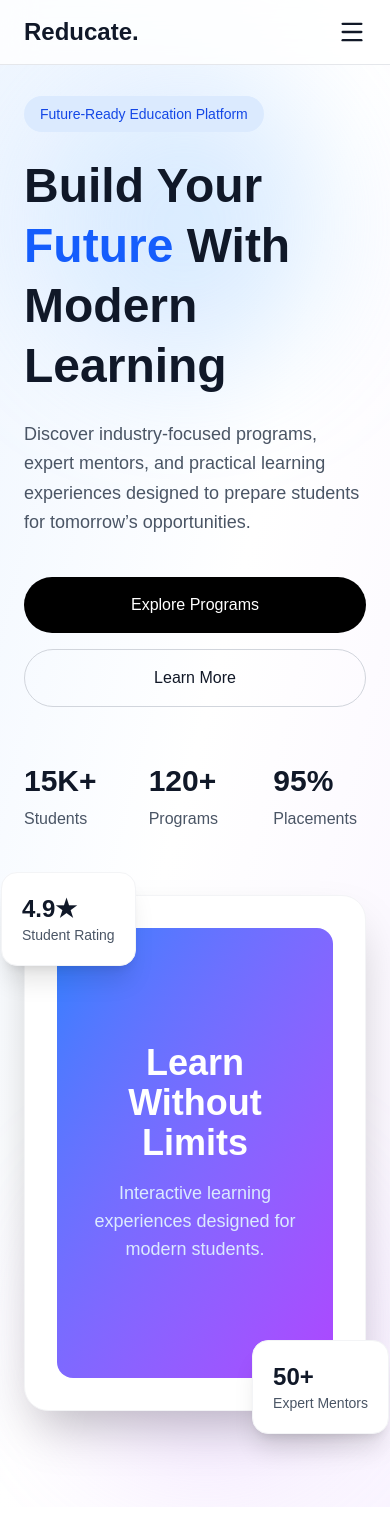
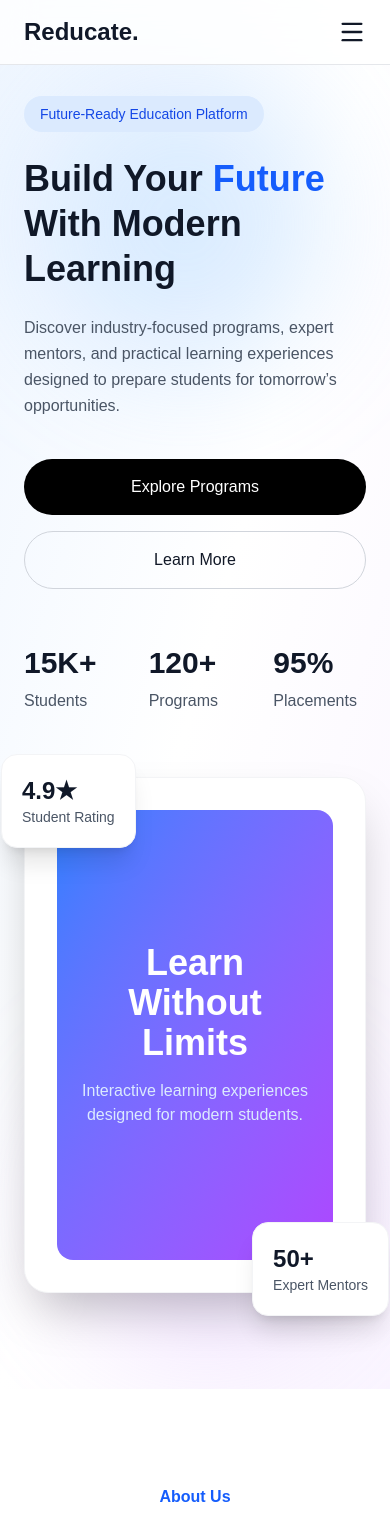
Before and after one commit to DMANOJKUMAR16/reducate-modern-landing-page, a Next.js app: page / in a window 390 px wide. Shown: the top 1531 px of the page. Built offline with nearby package versions, Linux system fonts and the light colour scheme.

Commit message:
Optimize mobile responsiveness and typography

```diff
--- a/sections/Hero.tsx
+++ b/sections/Hero.tsx
@@ -15,13 +15,13 @@ const Hero = () => {
             Future-Ready Education Platform
           </p>
 
-          <h1 className="text-5xl md:text-7xl font-bold leading-tight text-gray-900">
+          <h1 className="text-4xl sm:text-5xl md:text-7xl font-bold leading-tight text-gray-900">
             Build Your
             <span className="text-blue-600"> Future </span>
             With Modern Learning
           </h1>
 
-          <p className="mt-6 text-lg text-gray-600 max-w-xl leading-relaxed">
+          <p className="mt-6 text-base md:text-lg text-gray-600 max-w-xl leading-relaxed">
             Discover industry-focused programs, expert mentors, and
             practical learning experiences designed to prepare students
             for tomorrow’s opportunities.
@@ -73,7 +73,7 @@ const Hero = () => {
                   Learn Without Limits
                 </h2>
 
-                <p className="text-lg text-blue-100">
+                <p className="text-base md:text-lg text-blue-100">
                   Interactive learning experiences designed for modern students.
                 </p>
 
```
